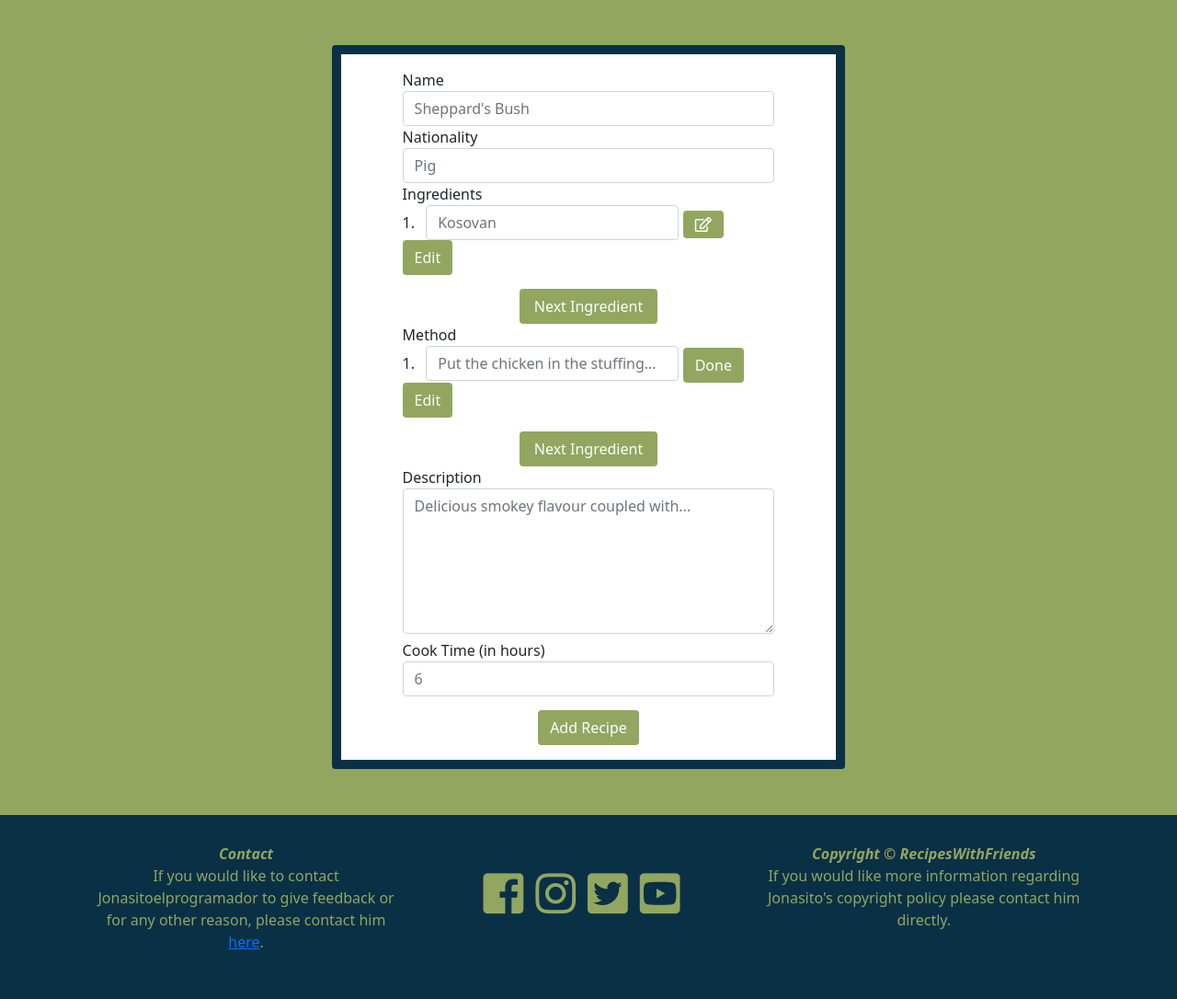
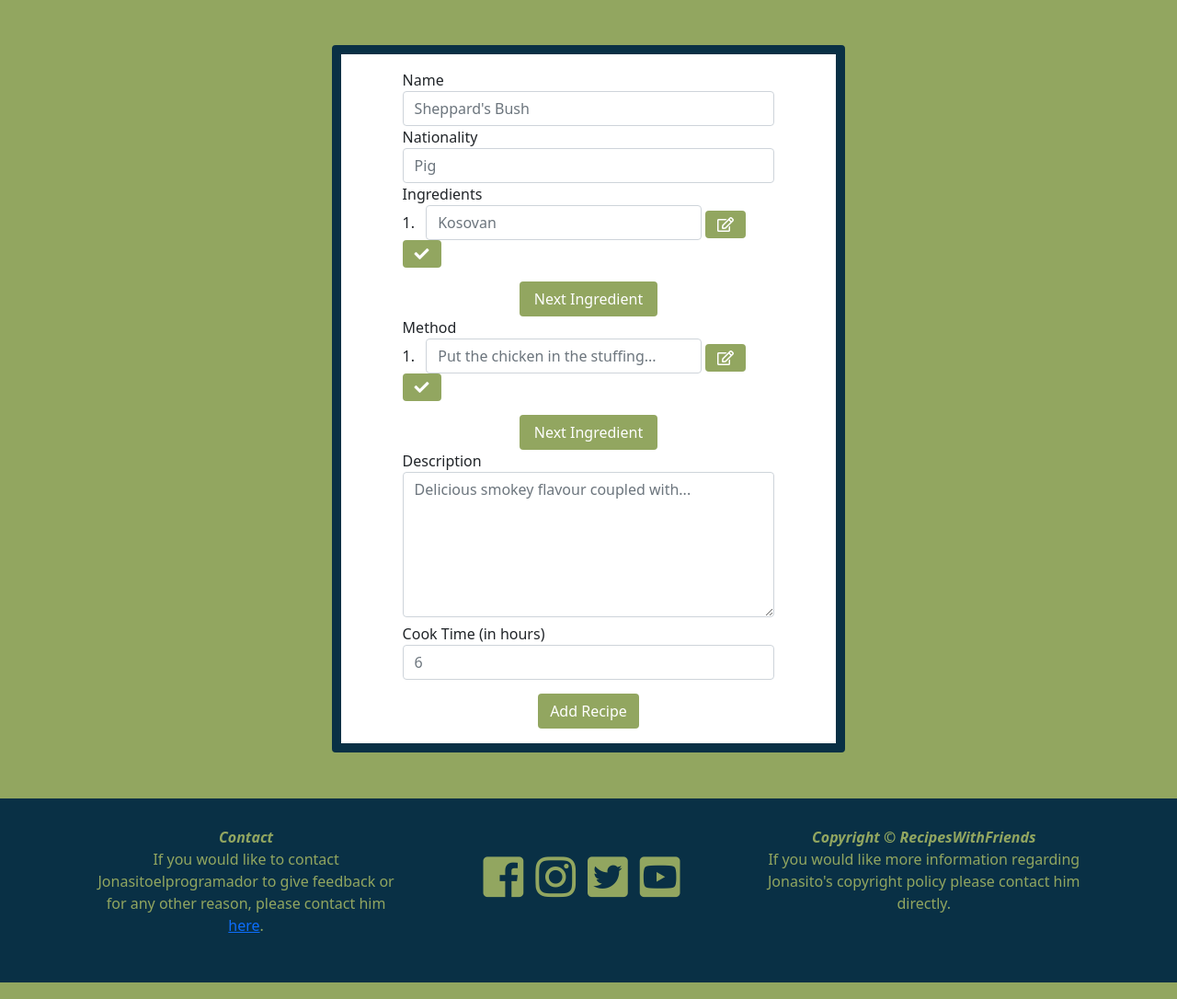
Before and after one commit to Jonasitoelprogramador/Milestone3, a Flask app: page /add_recipe in a window 1280 px wide. Shown: the part 383-1469 px from the top of the page at 92% size. Run offline with Flask 2, Linux system fonts and the light colour scheme; some libraries are stand-ins or nearby versions.

Commit message:
add icons for edit and done in edit_recipe.html

```diff
--- a/templates/add_recipe.html
+++ b/templates/add_recipe.html
@@ -25,11 +25,11 @@
                         </div>
                         <span class="mx-auto" style="width: 50%;">
                             <span style="margin-right: 8px;">1.</span>
-                            <input type="text" class="form-control" name="ingredients" placeholder="Kosovan" style="width: 68%;">
+                            <input type="text" class="form-control" name="ingredients" placeholder="Kosovan" style="width: 74%;">
                         </span>
                         <span class="top-level-secondary-ingredient-buttons" style="width: 50%;">
-                            <i type="button" class="btn btn-primary done green-dark-background far fa-edit"></i>
-                            <input type="button" class="btn btn-primary edit green-dark-background" value="Edit">
+                            <i type="button" class="btn btn-primary edit green-dark-background far fa-edit"></i>
+                            <i type="button" class="fas fa-check btn btn-primary done green-dark-background"></i>
                         </span>
                 </div>
                 <div class="ingredients-input">
@@ -41,11 +41,11 @@
                     </div>
                     <span class="mx-auto" style="width: 50%;">
                         <span style="margin-right: 8px;">1.</span>
-                        <input type="text" class="form-control" name="method" placeholder="Put the chicken in the stuffing..." style="width: 68%;">
+                        <input type="text" class="form-control" name="method" placeholder="Put the chicken in the stuffing..." style="width: 74%;">
                     </span>
                     <span class="top-level-secondary-ingredient-buttons" style="width: 50%;">
-                        <input type="button" class="btn btn-primary done-method green-dark-background" value="Done">
-                        <input type="button" class="btn btn-primary edit-method green-dark-background" value="Edit">
+                        <i type="button" class="btn btn-primary edit green-dark-background far fa-edit"></i>
+                        <i type="button" class="fas fa-check btn btn-primary done green-dark-background"></i>
                     </span>
                 </div>
                 <div class="ingredients-input">
```
